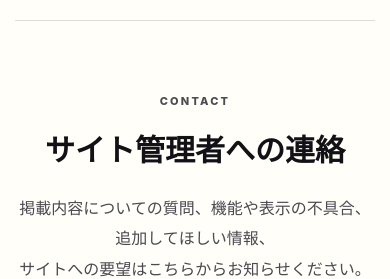
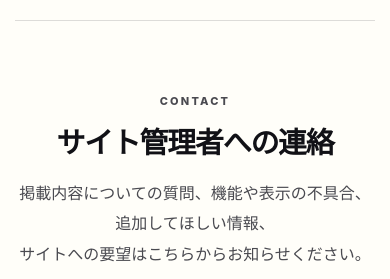
Before and after one commit to QnoPod/david-tennant-site, a Next.js app: page /about in a window 390 px wide. Shown: the part 1000-1279 px from the top of the page. Built offline with nearby package versions, Linux system fonts and the light colour scheme; no server answers.

Commit message:
ABOUTの連絡見出しをスマホ向けに調整

```diff
--- a/app/report-issue.css
+++ b/app/report-issue.css
@@ -292,6 +292,17 @@
 }
 
 @media (max-width: 760px) {
+  /*
+   * ABOUTの連絡見出しをスマホでも1行で表示します。
+   * 320px幅ではshellが272pxになるため、画面幅に合わせて文字を縮小します。
+   */
+  .about-contact__copy h2 {
+    font-size: clamp(22px, 7.4vw, 29px);
+    line-height: 1.25;
+    letter-spacing: -.04em;
+    white-space: nowrap;
+  }
+
   .report-issue--contact {
     margin-top: 25px;
   }
```
